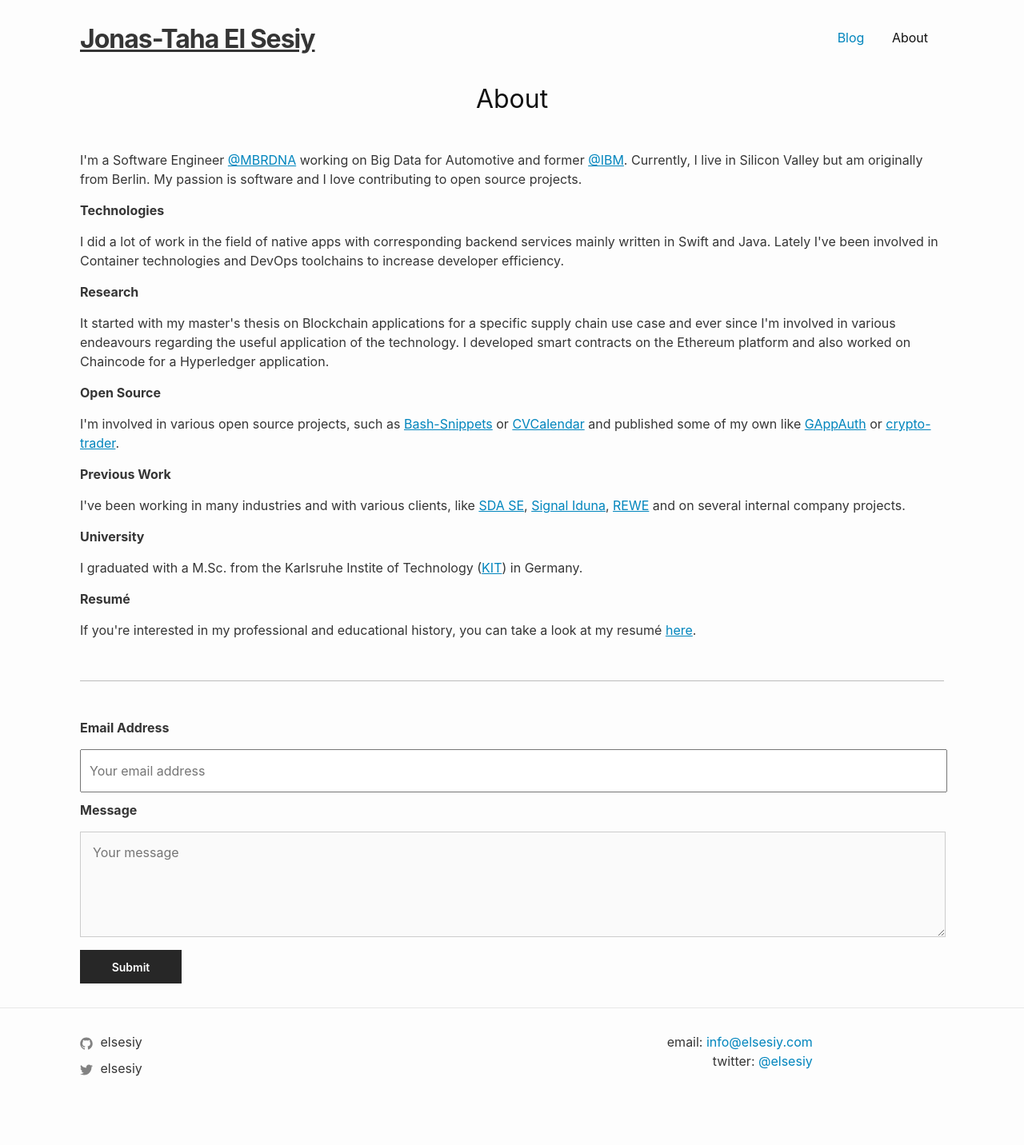
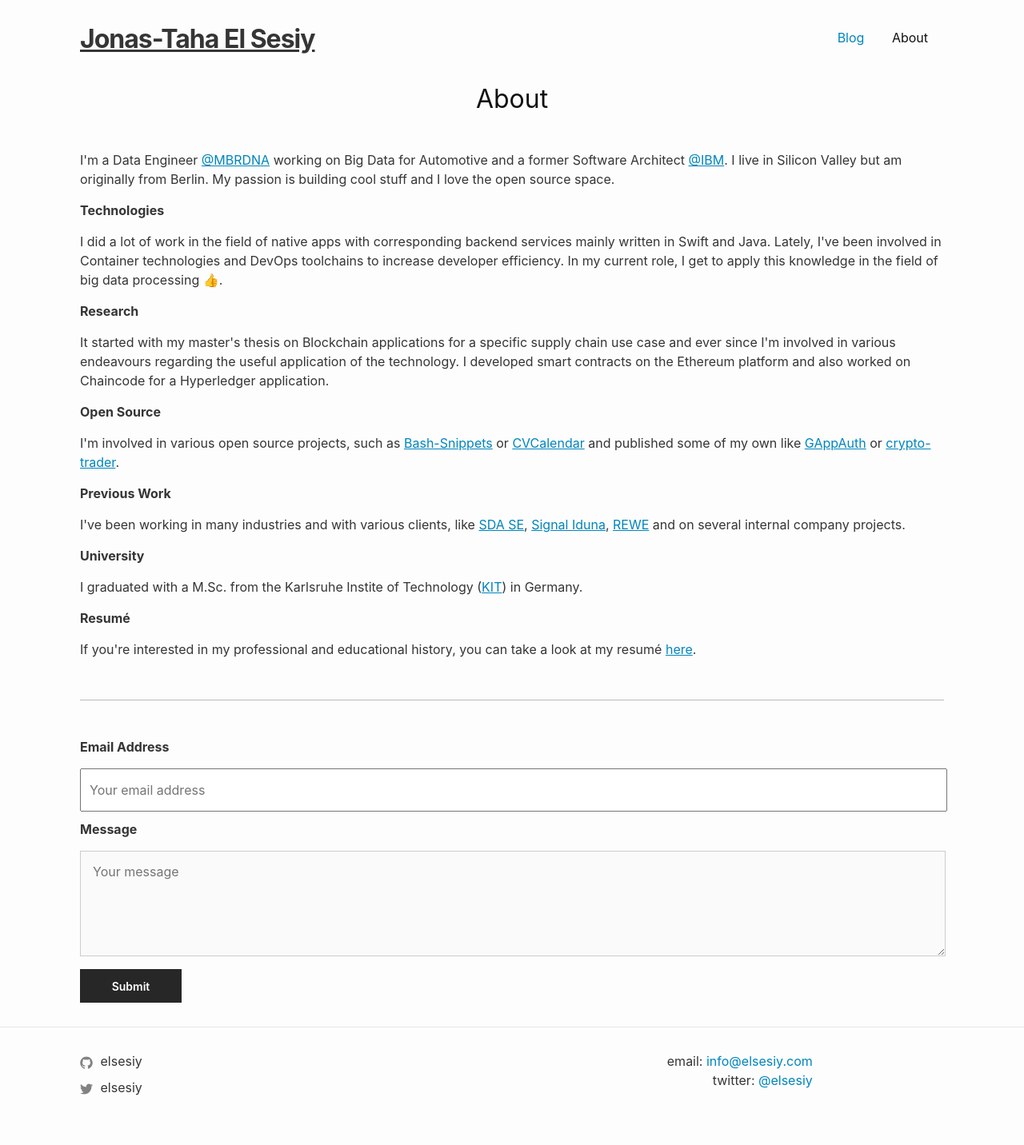
Before and after one commit to elsesiy/elsesiy.com, a Jekyll site: the page built from about.md, in a window 1280 px wide. Shown: the whole page at 80% size. Built offline with Jekyll 4.4.1, drawn with Linux system fonts in a browser that asks for light colours; emoji names are drawn with the system emoji font; before the commit the page ends 1408 px from its top, so only the background shows below that.

Commit message:
Update resume

```diff
--- a/about.md
+++ b/about.md
@@ -12,11 +12,11 @@
 <h1 style="text-align: center; margin-bottom: 40px; margin-top: -50px">About</h1>
 
 <div>
-  <p>I'm a Software Engineer <a href="http://mbrdna.com/" target="_blank">@MBRDNA</a> working on Big Data for Automotive and former <a href="https://www.ibm.com/" target="_blank">@IBM</a>. Currently, I live in Silicon Valley but am originally from Berlin. My passion is software and I love contributing to open source projects.</p>
+  <p>I'm a Data Engineer <a href="http://mbrdna.com/" target="_blank">@MBRDNA</a> working on Big Data for Automotive and a former Software Architect <a href="https://www.ibm.com/" target="_blank">@IBM</a>. I live in Silicon Valley but am originally from Berlin. My passion is building cool stuff and I love the open source space.</p>
 
   <p><b>Technologies</b></p>
 
-  <p>I did a lot of work in the field of native apps with corresponding backend services mainly written in Swift and Java. Lately I've been involved in Container technologies and DevOps toolchains to increase developer efficiency.</p>
+  <p>I did a lot of work in the field of native apps with corresponding backend services mainly written in Swift and Java. Lately, I've been involved in Container technologies and DevOps toolchains to increase developer efficiency. In my current role, I get to apply this knowledge in the field of big data processing :+1:.</p>
 
   <p><b>Research</b></p>
 
@@ -35,7 +35,7 @@
   <p>I graduated with a M.Sc. from the Karlsruhe Instite of Technology (<a href="https://www.kit.edu/" target="_blank">KIT</a>) in Germany.</p>
 
   <p><b>Resumé</b></p>
-  <p>If you're interested in my professional and educational history, you can take a look at my resumé <a href="/assets/about/17-08-08_Jonas-Taha El Sesiy_Resumé.pdf" target="_blank">here</a>.</p>
+  <p>If you're interested in my professional and educational history, you can take a look at my resumé <a href="/assets/about/18-10-04_Jonas-Taha El Sesiy_Resumé.pdf" target="_blank">here</a>.</p>
 </div>
 
 
```
Also changed, not shown: 2 other files.
